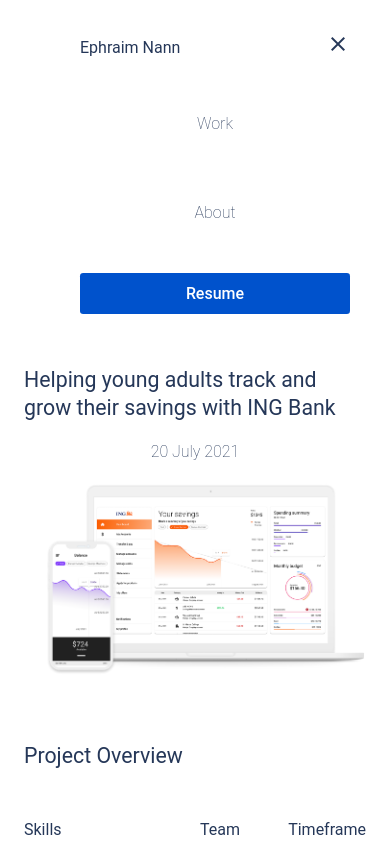
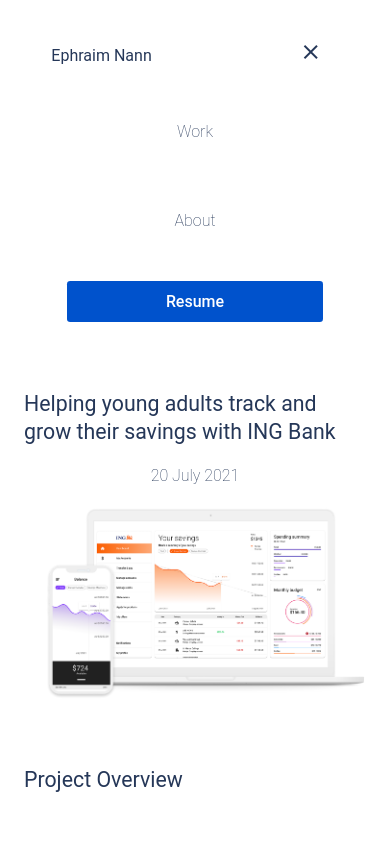
Before and after one commit to ephnann/portfolio-public, a plain HTML site: page ing-redesign.html in a window 390 px wide. Both pictures are taken after a click on the item "menu". Shown: the part 16-860 px from the top of the page. Drawn offline with Linux system fonts and the light colour scheme.

Commit message:
Responsive navbar v1

```diff
--- a/css/style.css
+++ b/css/style.css
@@ -58,8 +58,12 @@
 } */
 
 
-.logo {
+#logo {
     cursor: pointer;
+    /* display: none; */
+}
+.disactive {
+    display: none;
 }
 .margin-bottom-1 {
     margin-bottom: var(--sp-4);
@@ -104,24 +108,30 @@
     display: none;
 }
 
+
 .item .button {
     color: var(--background);
     border-radius: 0.2rem;
     background-color: var(--accent);
     font-weight: 500;
-    padding: var(--sp-1);
+    padding: var(--sp-1) var(--sp-3);
     cursor: pointer;
 }
 .active .item {
     display: block;
 }
-
+.space-btw {
+    display: flex;
+    justify-content: space-between;
+    align-items: center;
+    margin: 0 8%;
+}
+ul.menu.active {
+    padding: 0;
+}
     /* Desktop menu */
 @media all and (min-width: 960px) {
-    .menu {
-        margin: 0 8rem;
-        flex-wrap: nowrap;
-    }
+
     .logo {
         order: 0;
     }
--- a/ing-redesign.html
+++ b/ing-redesign.html
@@ -22,14 +22,19 @@
 <body>
     <section>
         <nav>
+            <div class="space-btw">
+                <div id="logo"><a href="/index.html"><h6>Ephraim Nann</h6></a>
+                </div>
                 <ul class="menu">
-              <li class="logo"><a href="/index.html"><h6>Ephraim Nann</h6></a></li>
+                        <li class="logo-mobile disactive"><h6>Ephraim Nann</h6></li>
                         <li class="item"><a href="./index.html">Work</a></li>
                         <li class="item"><a href="#">About</a></li>
                         <li class="item"><a class="button" href="https://ephnann.github.io/resume">Resume</a></li>
                         <li class="toggle"><a href="#"><span class="material-icons">menu</span></a></li>
+
                 </ul>
               </nav>
+            </div>
         <div>
             <h5 id="page-title">Helping young adults track and grow their savings with ING Bank</h5>
             <p id="date">20 July 2021</p>
--- a/js/main.js
+++ b/js/main.js
@@ -1,5 +1,7 @@
 const toggle = document.querySelector(".toggle");
 const menu = document.querySelector(".menu");
+const logomobile = document.querySelector(".logo-mobile");
+const logo = document.querySelector("#logo");
 
 /* Toggle mobile menu */
 function toggleMenu() {
@@ -14,6 +16,22 @@
         // adds the close (x) icon
         toggle.querySelector("a").innerHTML = "<span class='material-icons'>close</span>";
     }
+    if (logomobile.classList.contains("active")) {
+        logomobile.classList.remove("active");
+        logomobile.classList.add("disactive");
+    } else {
+        logomobile.classList.add("active");
+        logomobile.classList.remove("disactive");
+    }
+    //Re-add logo here
+    if (logo.classList.contains("active")) {
+        logo.classList.add("active");
+        logo.classList.remove("disactive");
+
+    } else {
+        logo.classList.remove("active");
+        logo.classList.add("disactive");
+    }
 }
 
 /* Event Listener */
```
Lines whose indentation alone changed are shown as unchanged.
